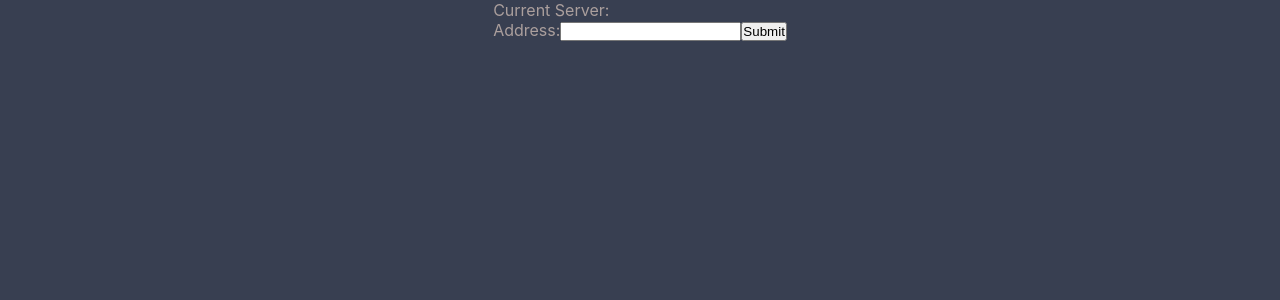
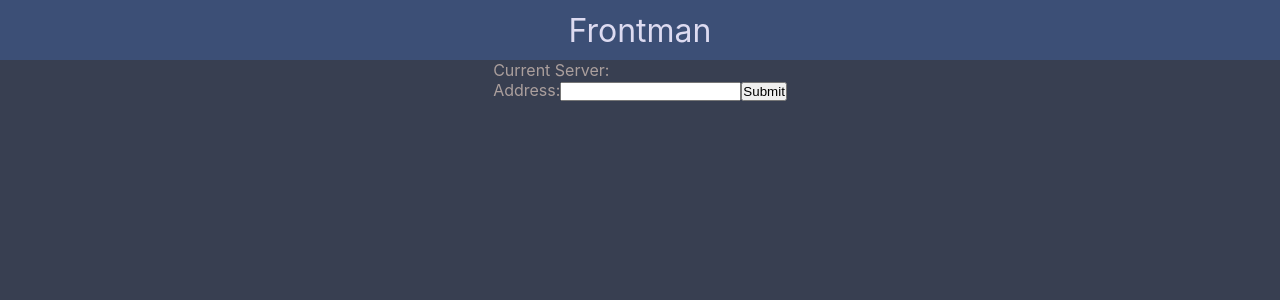
Before and after one commit to GastonGit/Frontman, a React (Create React App) app: page / in a window 1280 px wide. Shown: the top 300 px of the page. Built offline with nearby package versions, Linux system fonts and the light colour scheme.

Commit message:
create Header

```diff
--- /dev/null
+++ b/src/components/Header.tsx
@@ -0,0 +1,16 @@
+import React from 'react';
+import '../styles/Header.css';
+
+export default class Header extends React.Component<unknown, unknown> {
+    render(): JSX.Element {
+        return (
+            <header className="header">
+                <div className="header__content">
+                    <a href="/" className="header__link">
+                        Frontman
+                    </a>
+                </div>
+            </header>
+        );
+    }
+}
--- a/src/index.tsx
+++ b/src/index.tsx
@@ -3,12 +3,15 @@ import ReactDOM from 'react-dom';
 import { Provider } from 'react-redux';
 import { store } from './app/store';
 import './index.css';
+
+import Header from './components/Header';
 import App from './components/App';
 import reportWebVitals from './reportWebVitals';
 
 ReactDOM.render(
     <React.StrictMode>
         <Provider store={store}>
+            <Header />
             <App />
         </Provider>
     </React.StrictMode>,
--- /dev/null
+++ b/src/styles/Header.css
@@ -0,0 +1,42 @@
+.header {
+    height: 60px;
+    width: 100%;
+
+    display: flex;
+    align-items: center;
+    justify-content: center;
+}
+
+.header__content {
+    background-color: var(--secondary-bg-color);
+    color: var(--main-title-color);
+
+    height: 100%;
+    width: 100%;
+
+    display: flex;
+    align-items: center;
+    flex-direction: row;
+    justify-content: center;
+}
+
+.header__link {
+    font-size: 200%;
+    text-decoration: none;
+}
+
+.header__link:link {
+    color: var(--main-title-color);
+}
+
+.header__link:visited {
+    color: var(--main-title-color);
+}
+
+.header__link:hover {
+    color: var(--secondary-title-color);
+}
+
+.header__link:active {
+    color: var(--main-title-color);
+}
```
